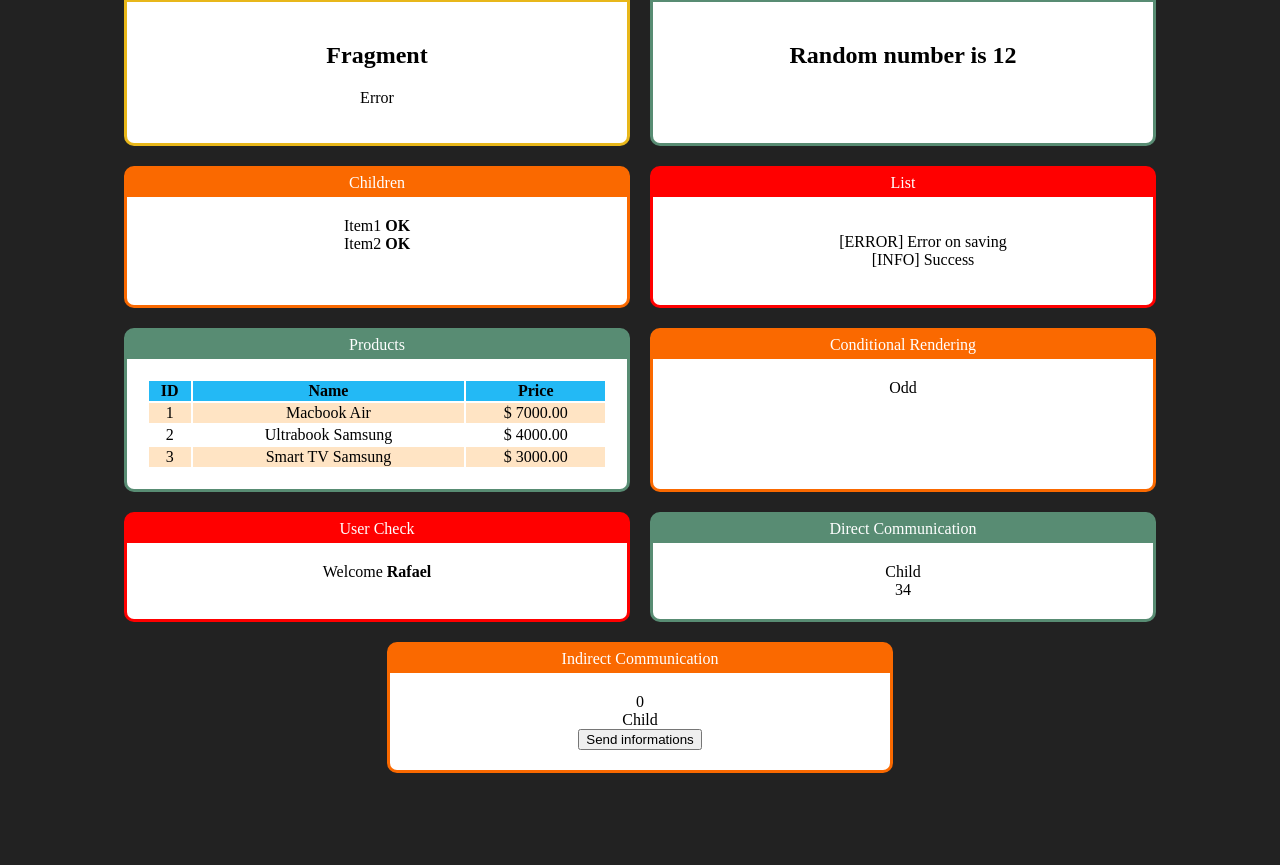
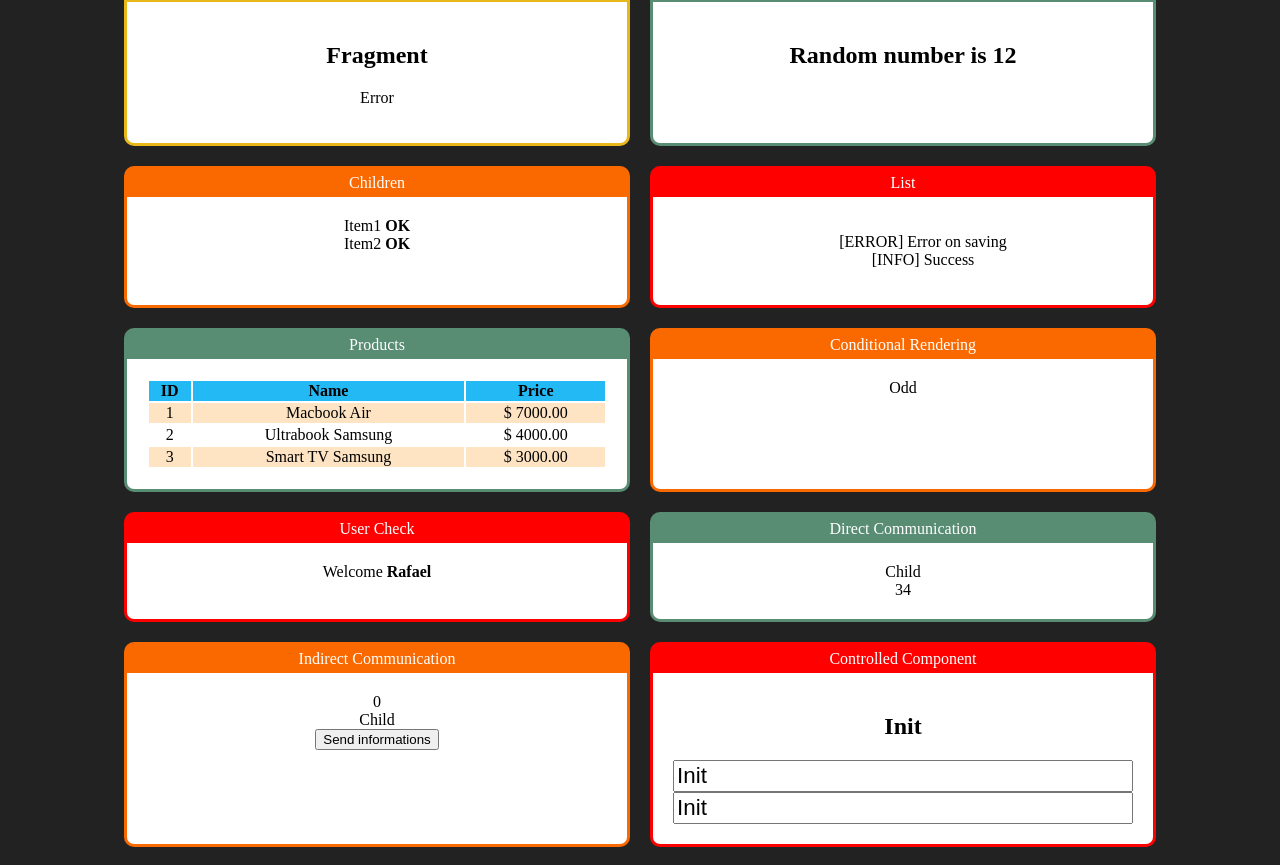
Before and after one commit to rafaelsantos/reactjs-course, a React (Create React App) app in the folder react-fundamentals/: page / in a window 1280 px wide. Shown: the part 362-1227 px from the top of the page. Before the commit the page ends 1153 px from the top, so only its background shows below. Built offline with nearby package versions, Linux system fonts and the light colour scheme.

Commit message:
Working with controlled components

```diff
--- a/react-fundamentals/src/App.jsx
+++ b/react-fundamentals/src/App.jsx
@@ -18,6 +18,8 @@
 
 import RootCommunication from './components/communication/DirectRoot'
 import RootIndirectCommunication from './components/communication/IndirectRoot'
+
+import Input from './components/form/Input'
 
 import './App.css'
 
@@ -80,6 +82,10 @@
                 <Card title="Indirect Communication" color="#FA6900">
                     <RootIndirectCommunication />
                 </Card>
+
+                <Card title="Controlled Component">
+                    <Input />
+                </Card>
             </div>
         </div>
     )
--- /dev/null
+++ b/react-fundamentals/src/components/form/Input.css
@@ -0,0 +1,3 @@
+.Input input {
+    font-size: 1.4rem;
+}
--- /dev/null
+++ b/react-fundamentals/src/components/form/Input.jsx
@@ -0,0 +1,19 @@
+import React, { useState } from 'react'
+import './Input.css'
+
+export default (props) => {
+    const [value, setValue] = useState('Init')
+
+    function whenType(e) {
+        setValue(e.target.value)
+    }
+    return (
+        <div className="Input">
+            <h2>{ value }</h2>
+            <div style={ { display: 'flex', flexDirection: 'column' } }>
+                <input value={ value } onChange={ whenType } />
+                <input value={ value } readOnly />
+            </div>
+        </div>
+    )
+}
```
